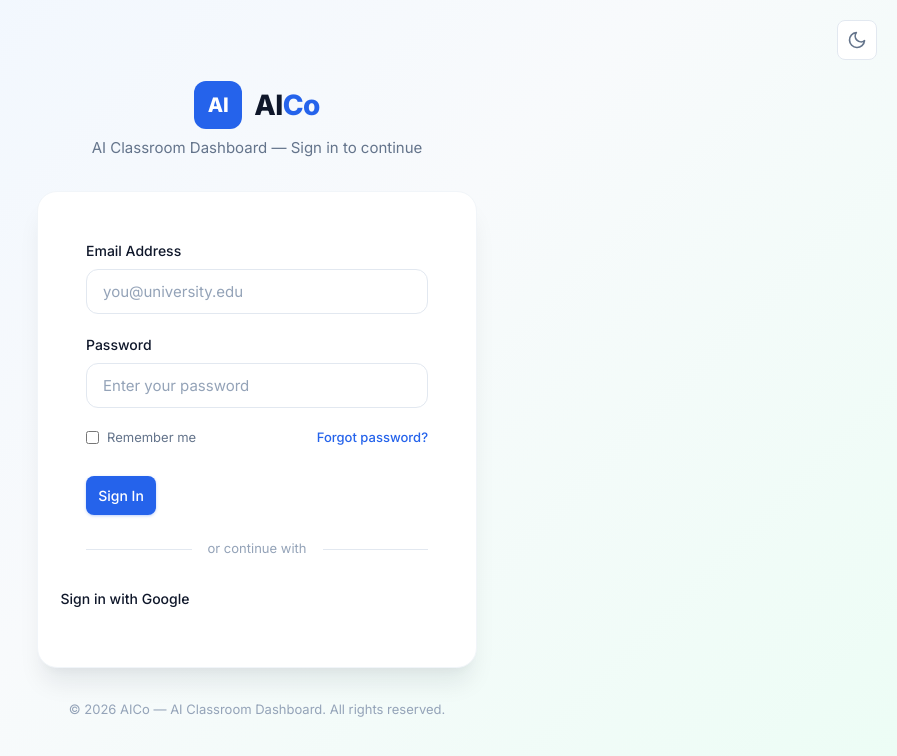
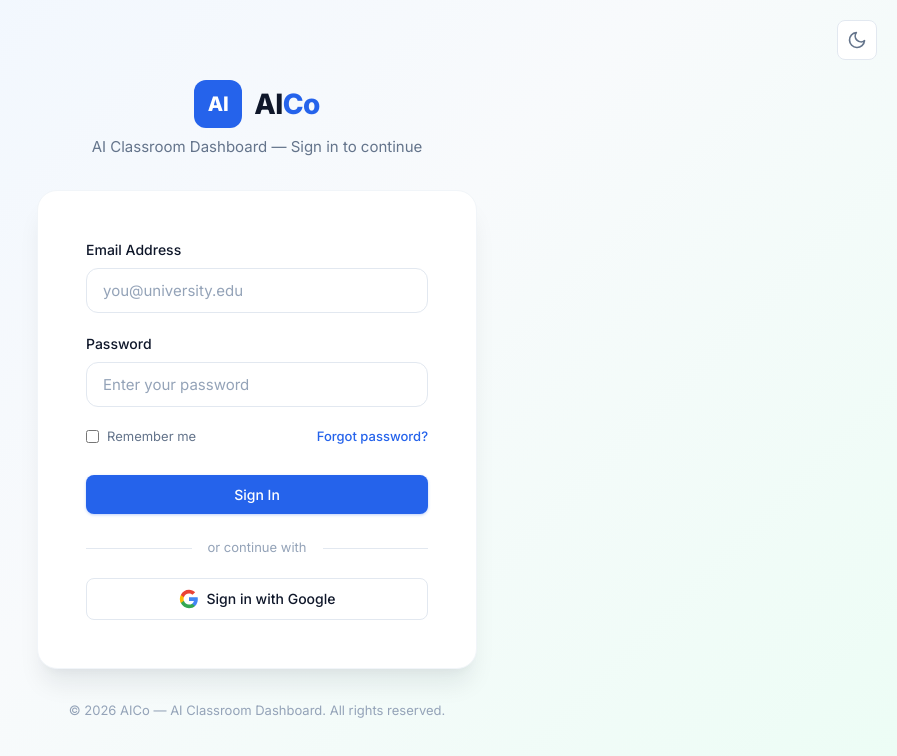
Before and after one commit to SheikhFareed99/Smart_Classroom, a React (Vite) app in the folder mern/frontend/: page / in a window 1280 px wide. Shown: the top 756 px of the page, without its empty margins (383-1280 px from the left). Built offline with nearby package versions, Linux system fonts and the light colour scheme.

Commit message:
frontend login bug fix

```diff
--- a/mern/frontend/src/components/ThemeToggle.css
+++ b/mern/frontend/src/components/ThemeToggle.css
@@ -14,7 +14,7 @@
   align-items: center;
   justify-content: center;
   cursor: pointer;
-  transition: all 0.15s ease;
+  transition-duration: all 2s ease;
 }
 
 .theme-toggle:hover {
--- a/mern/frontend/src/components/ThemeToggle.tsx
+++ b/mern/frontend/src/components/ThemeToggle.tsx
@@ -1,4 +1,4 @@
-import { useState, useEffect, createContext, useContext } from "react";
+import { useState, createContext, useContext } from "react";
 import "./ThemeToggle.css";
 
 //context so any child component can read dark mode state
@@ -16,14 +16,6 @@ export function useTheme() {
 export function ThemeProvider({ children }: { children: React.ReactNode }) {
   const systemPrefersDark = window.matchMedia("(prefers-color-scheme: dark)").matches;
   const [darkMode, setDarkMode] = useState(systemPrefersDark);
-
-  //sync html & body background so no white bleeds through on scroll
-  useEffect(() => {
-    const bg = darkMode ? "#0F172A" : "#F8FAFC";
-    document.documentElement.style.backgroundColor = bg;
-    document.body.style.backgroundColor = bg;
-  }, [darkMode]);
-
 
   function toggleTheme() {
     setDarkMode((prev) => !prev);
--- a/mern/frontend/src/pages/Dashboard.css
+++ b/mern/frontend/src/pages/Dashboard.css
@@ -104,7 +104,6 @@
   align-items: center;
   justify-content: center;
   gap: 8px;
-  width: 70px;
   padding: 10px 20px;
   border-radius: 8px;
   font-weight: 500;
--- a/mern/frontend/src/pages/Login.css
+++ b/mern/frontend/src/pages/Login.css
@@ -193,19 +193,19 @@
   display: inline-flex;
   align-items: center;
   justify-content: center;
-  width: 100%;
+  width: 100px;
   padding: 12px;
   border-radius: var(--radius-md);
   font-size: 1rem;
   font-weight: 600;
   cursor: pointer;
   transition: all 0.15s ease;
-  border: none;
   font-family: inherit;
   margin-top: 8px;
 }
 
 .btn-primary {
+  width: 100%;
   background: var(--primary);
   color: #fff;
   box-shadow: 0 1px 3px rgba(37, 99, 235, 0.3);
@@ -258,11 +258,14 @@
 .btn-google {
   background: var(--card);
   color: var(--text-primary);
-  border: 1.5px solid var(--border);
+  border: 1.5px solid beige;
   gap: 10px;
+  width: 100%;
   margin-top: 0;
 }
-
+#google-button {
+  border: 1.5px solid var(--border);
+}
 .btn-google:hover {
   border-color: var(--primary);
   color: var(--primary);
--- a/mern/frontend/src/pages/Login.tsx
+++ b/mern/frontend/src/pages/Login.tsx
@@ -92,6 +92,9 @@ function Login() {
               <button
                 type="button"
                 className="btn btn-google"
+                id="google-button"
+
+
                 onClick={() => { window.location.href = "/auth/google"; }}
               >
                 <svg width="20" height="20" viewBox="0 0 24 24">
```
Also changed, not shown: 1 other file (tests, documents, lock files or other folders).
